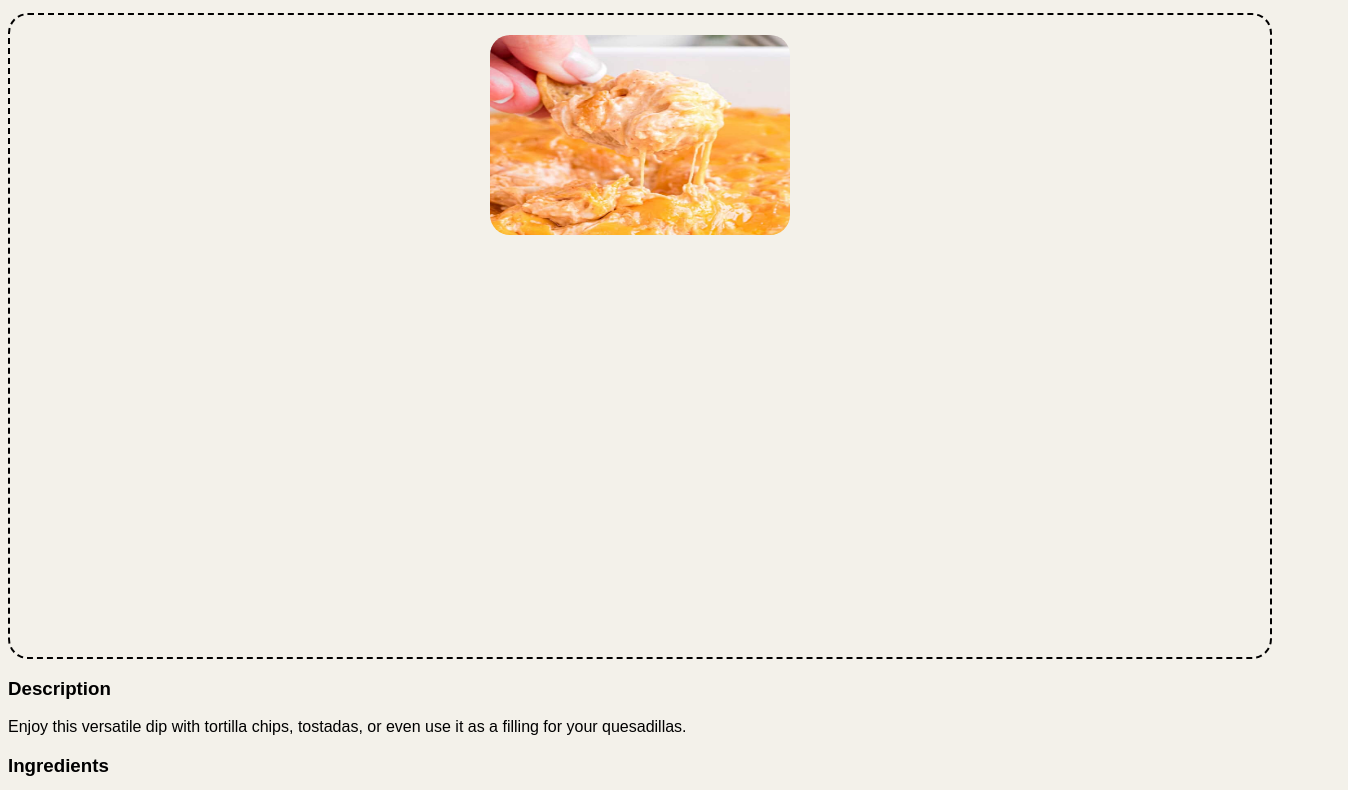
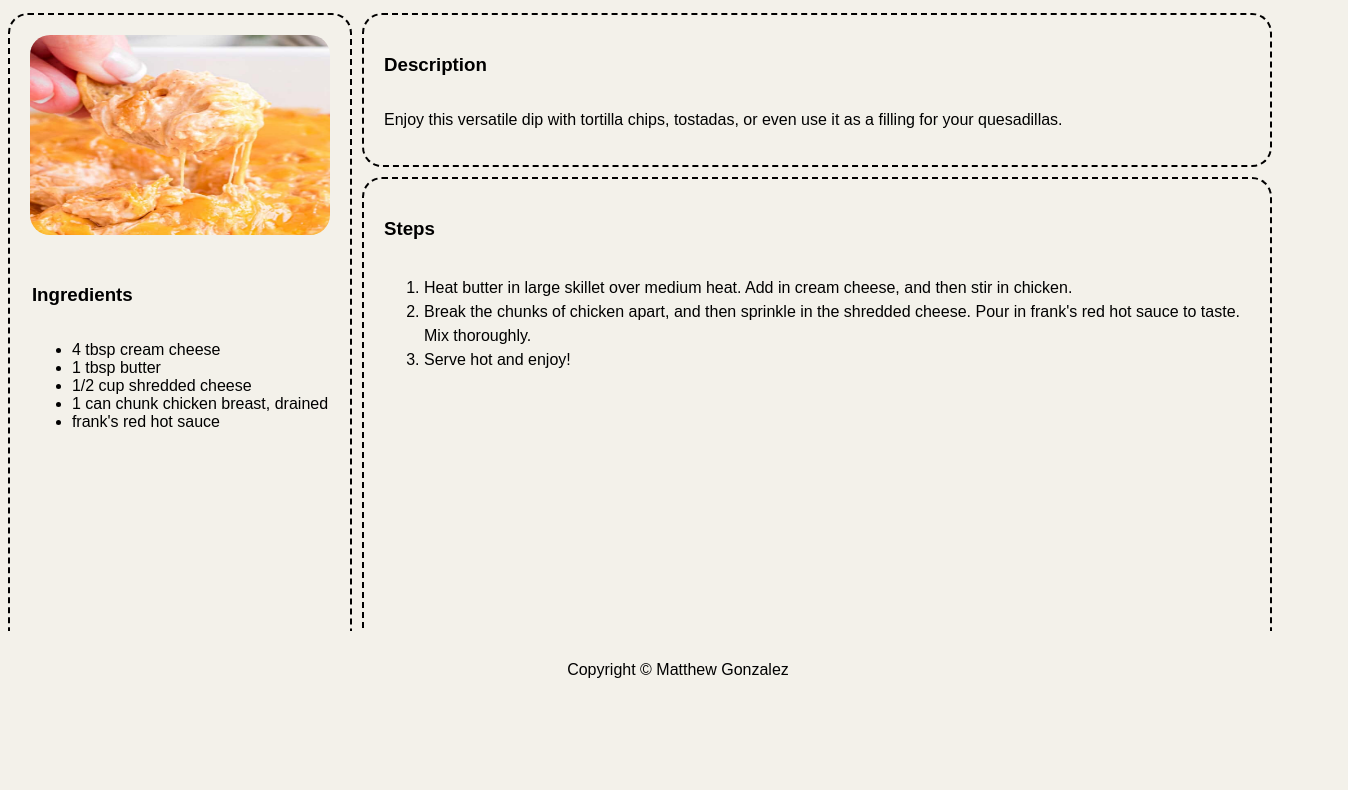
Before and after one commit to matt-gonz/odin-recipes, a plain HTML site: page recipes/buffalochickendip.html in a window 1280 px wide. Shown: the part 91-881 px from the top of the page, 1348 px wide, since content can reach past the window. After the commit the page ends 800 px from the top, so only its background shows below. Drawn offline with Linux system fonts and the light colour scheme.

Commit message:
Update BCD recipe page styles

```diff
--- a/recipes/buffalochickendip.html
+++ b/recipes/buffalochickendip.html
@@ -7,18 +7,13 @@
     </head>
 
     <body>
-        <h1 class="pagetitle recipetitle">Buffalo Chicken Dip</h1>
+        <h1 class="pagetitle recipe-title">Buffalo Chicken Dip</h1>
 
+        <main class="main recipe-main">
             <div class="product-banner">
                 <img class="product-image" src="../images/buffalo-chicken-dip.jpg" alt="Buffalo Chicken Dip">
-        </div>
 
-        <h3 class="subheading">Description</h3>
-        <p>
-            Enjoy this versatile dip with tortilla chips, tostadas, or even use it as
-            a filling for your quesadillas.
-        </p>
-
+                <div class="ingredients">
                     <h3 class="subheading">Ingredients</h3>
                     <div class="container">
                         <ul class="myUL">
@@ -29,9 +24,22 @@
                           <li>frank's red hot sauce</li>
                         </ul>
                     </div>
+                </div>
+            </div>
 
+            <div class="right-content">
+                <div class="description">
+                    <h3 class="subheading">Description</h3>
+                    <p>
+                      Enjoy this versatile dip with tortilla chips, tostadas, or even use it as
+                      a filling for your quesadillas.
+                    </p>
+                </div>
+
+
+                <div class="steps">
                     <h3 class="subheading">Steps</h3>
-        <div class="container">
+                    <div class="steps-list">
                         <ol class="myOL">
                           <li>
                             Heat butter in large skillet over medium heat. Add in cream cheese,
@@ -46,5 +54,10 @@
                           </li>
                         </ol>
                     </div>
+                </div>
+            </div>
+        </main>
+
+        <footer class="footer">Copyright © Matthew Gonzalez</footer>
     </body>
 </html>
```
Lines whose indentation alone changed are shown as unchanged.
